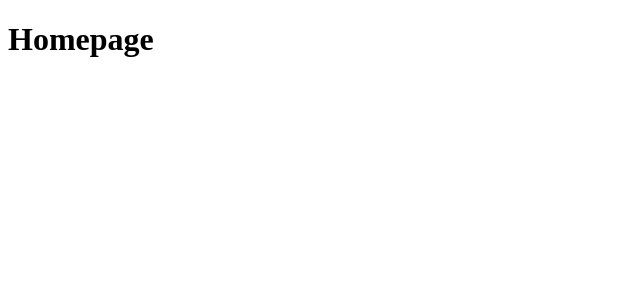
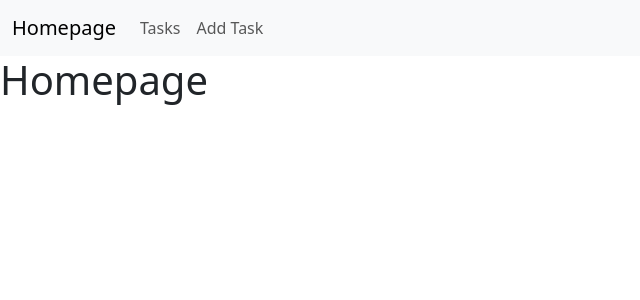
Before and after one commit to LucaCiani/ex-react-task-manager, a React (Vite) app: page / in a window 1280 px wide. Shown: the top 300 px of the page, without its empty margins (0-640 px from the left). Built offline with nearby package versions, Linux system fonts and the light colour scheme.

Commit message:
add bootsrap, pages, nabar

```diff
--- a/src/App.jsx
+++ b/src/App.jsx
@@ -1,4 +1,8 @@
-import { BrowserRouter, Route, Routes } from "react-router-dom";
+// Bootstrap
+import "bootstrap/dist/css/bootstrap.min.css";
+import "bootstrap/dist/js/bootstrap.bundle.min";
+
+import { BrowserRouter, NavLink, Route, Routes } from "react-router-dom";
 import HomePage from "./assets/pages/HomePage";
 import TaskListPage from "./assets/pages/TaskListPage";
 import AddListPage from "./assets/pages/AddListPage";
@@ -7,6 +11,44 @@ function App() {
     return (
         <>
             <BrowserRouter>
+                <nav class="navbar navbar-expand-lg bg-body-tertiary">
+                    <div class="container-fluid">
+                        <a class="navbar-brand" href="/">
+                            Homepage
+                        </a>
+                        <button
+                            class="navbar-toggler"
+                            type="button"
+                            data-bs-toggle="collapse"
+                            data-bs-target="#navbarSupportedContent"
+                            aria-controls="navbarSupportedContent"
+                            aria-expanded="false"
+                            aria-label="Toggle navigation"
+                        >
+                            <span class="navbar-toggler-icon"></span>
+                        </button>
+                        <div
+                            class="collapse navbar-collapse"
+                            id="navbarSupportedContent"
+                        >
+                            <ul class="navbar-nav me-auto mb-2 mb-lg-0">
+                                <li class="nav-item">
+                                    <NavLink
+                                        className="nav-link"
+                                        to="task-list"
+                                    >
+                                        Tasks
+                                    </NavLink>
+                                </li>
+                                <li class="nav-item">
+                                    <NavLink className="nav-link" to="add-task">
+                                        Add Task
+                                    </NavLink>
+                                </li>
+                            </ul>
+                        </div>
+                    </div>
+                </nav>
                 <Routes>
                     <Route path="/" Component={HomePage} />
                     <Route path="task-list" Component={TaskListPage} />
--- a/src/assets/pages/AddListPage.jsx
+++ b/src/assets/pages/AddListPage.jsx
@@ -1,7 +1,7 @@
 export default function AddListPage() {
     return (
         <>
-            <h2>Add List</h2>
+            <h2>Aggiungi Task</h2>
         </>
     );
 }
--- a/src/assets/pages/TaskListPage.jsx
+++ b/src/assets/pages/TaskListPage.jsx
@@ -1,7 +1,7 @@
 export default function TaskListPage() {
     return (
         <>
-            <h2>Task List</h2>
+            <h2>Lista Tasks</h2>
         </>
     );
 }
```
